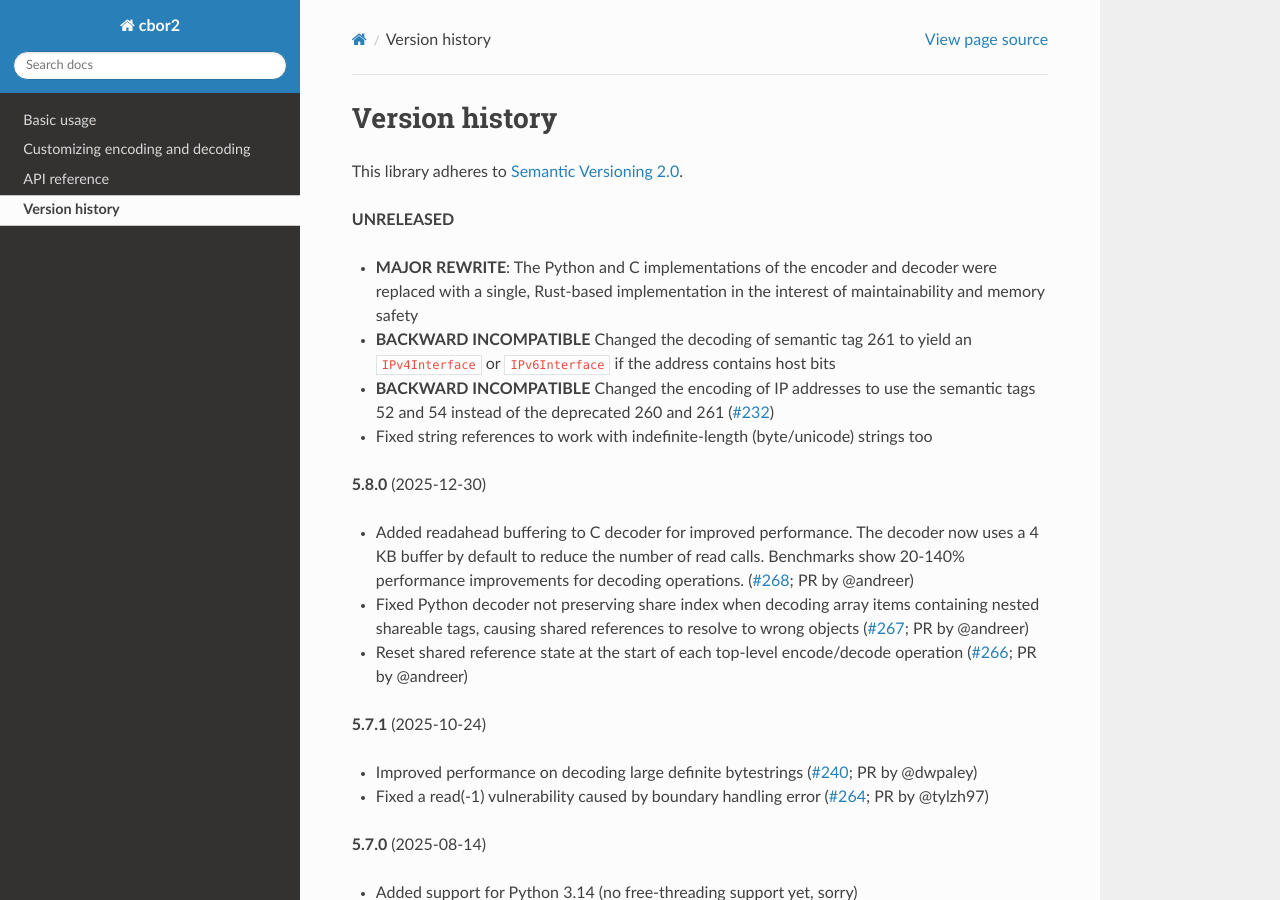
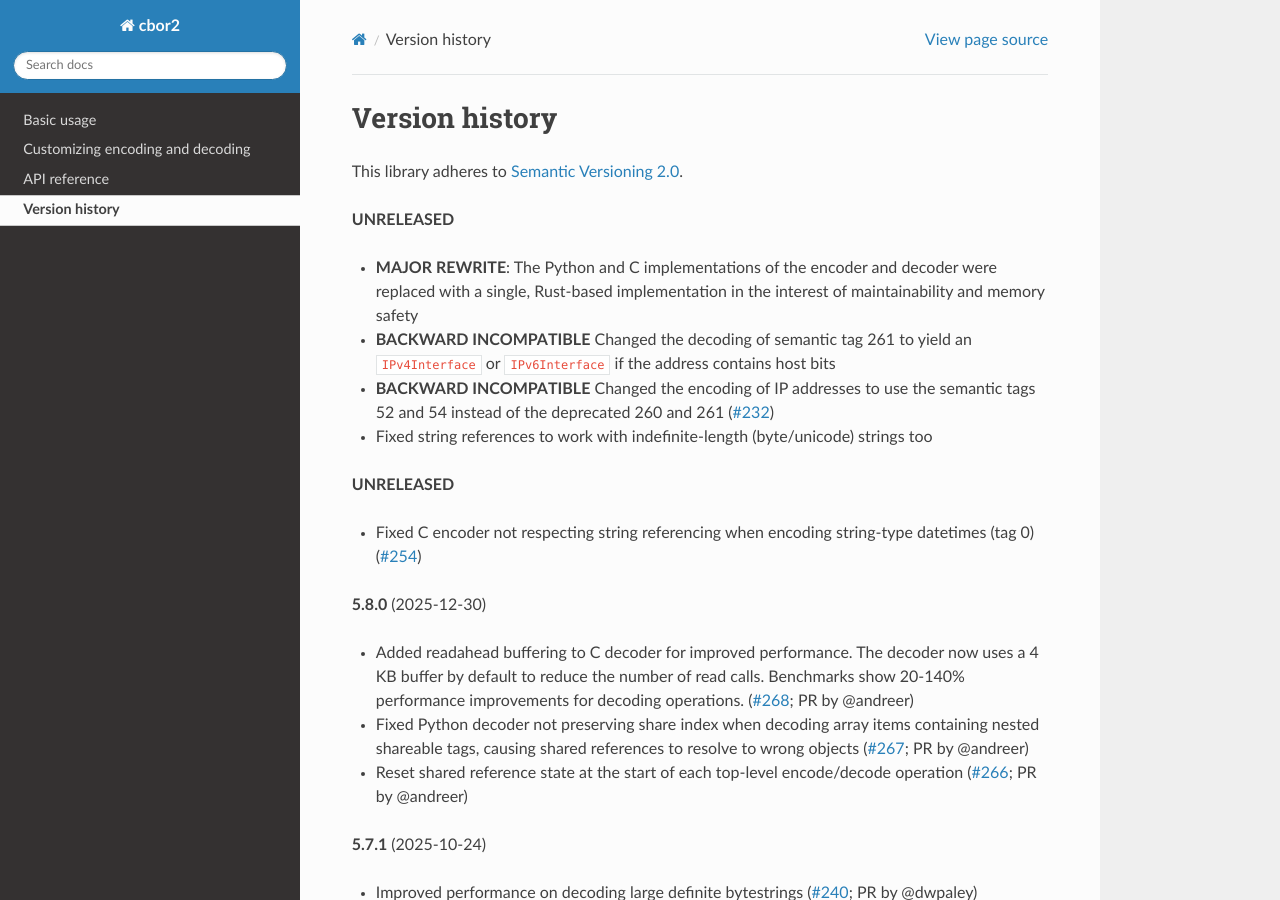
Before and after one commit to agronholm/cbor2, a Sphinx documentation site: the page built from docs/versionhistory.rst, in a window 1280 px wide and 900 px high. Built offline with Sphinx 7.4.7 and the Read the Docs theme 3.1.0, drawn with Linux system fonts in a browser that asks for light colours; the version number could not be read and is left out.

Commit message:
Fixed C encoder not respecting string references with datetimes (#276)
Fixes #254.

```diff
--- a/docs/versionhistory.rst
+++ b/docs/versionhistory.rst
@@ -15,6 +15,11 @@ This library adheres to `Semantic Versioning 2.0 <http://semver.org/>`_.
 - **BACKWARD INCOMPATIBLE** Changed the encoding of IP addresses to use the semantic tags 52 and 54
   instead of the deprecated 260 and 261 (`#232 <https://github.com/agronholm/cbor2/issues/232>`_)
 - Fixed string references to work with indefinite-length (byte/unicode) strings too
+
+**UNRELEASED**
+
+- Fixed C encoder not respecting string referencing when encoding string-type datetimes (tag 0)
+  (`#254 <https://github.com/agronholm/cbor2/issues/254>`_)
 
 **5.8.0** (2025-12-30)
 
```
Also changed, not shown: 1 other file.
